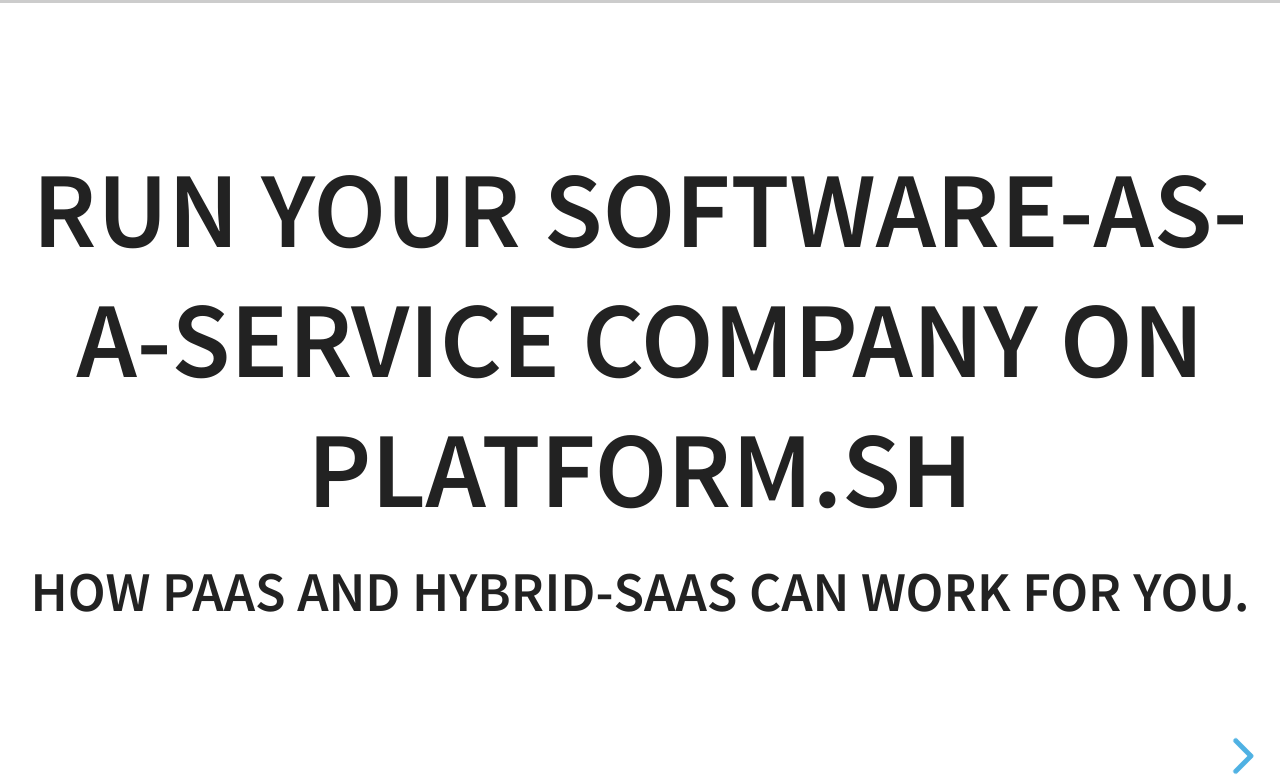
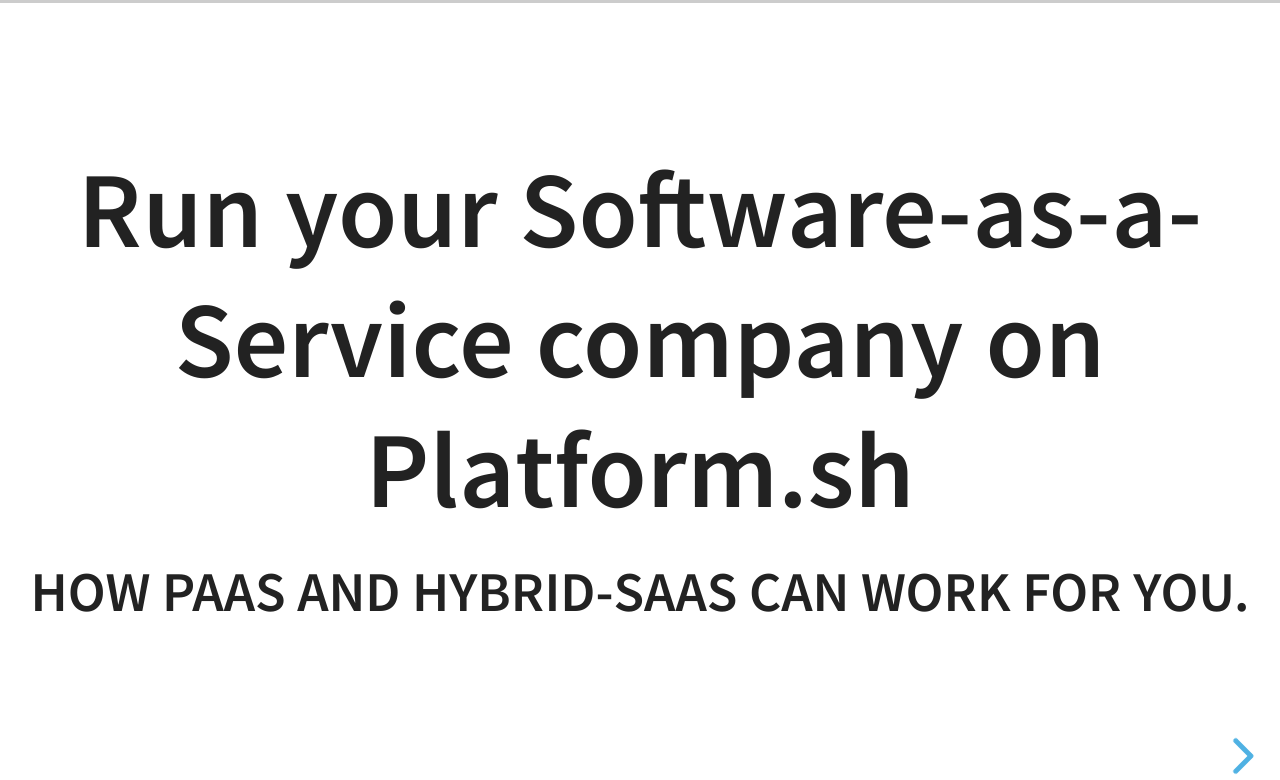
Before and after one commit to platformsh/demos-platform-sh, a PHP site: page /demos/saas/index.html in a window 1280 px wide. Shown: the top 780 px of the page. Run offline with PHP 8.4, Linux system fonts and the light colour scheme.

Commit message:
Remove all-caps styling on titles.

```diff
--- a/web/style.css
+++ b/web/style.css
@@ -25,3 +25,7 @@ blockquote::after {
 .reveal .controls {
     color: #3BA9E0;
 }
+
+.reveal section h1 {
+    text-transform: none;
+}
```
